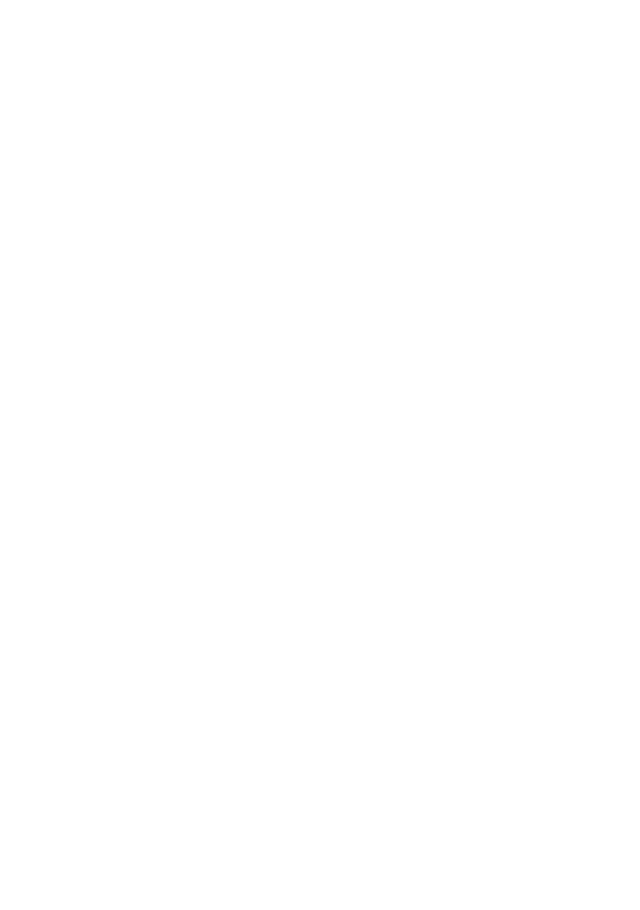
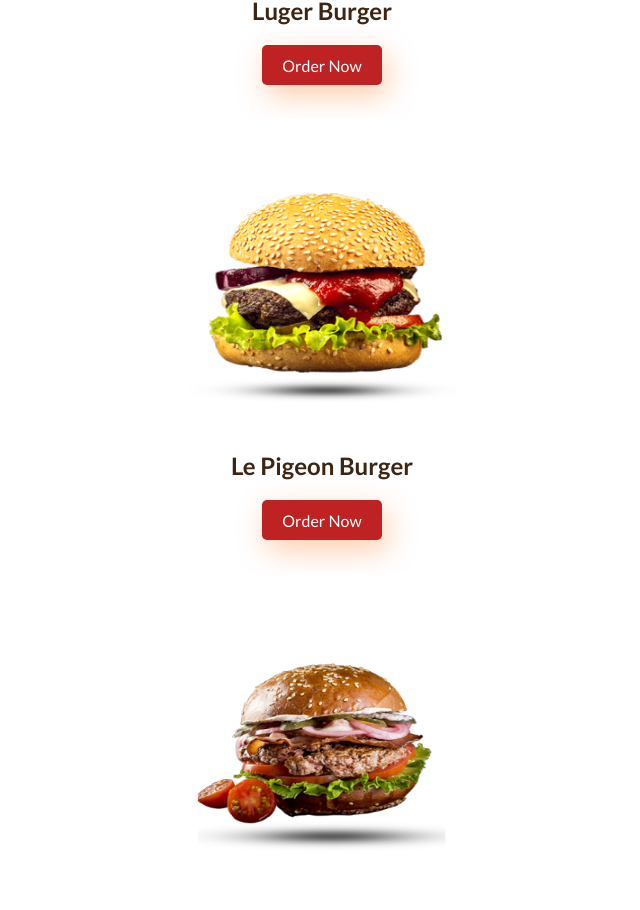
Before and after one commit to a-dubaj/Rest.Burger, a React (Create React App) app: page / in a window 1280 px wide. Shown: the part 996-1906 px from the top of the page, without its empty margins (318-958 px from the left). Before the commit the page ends 800 px from the top, so only its background shows below. Built offline with nearby package versions, Linux system fonts and the light colour scheme.

Commit message:
Added products

```diff
--- a/src/App.js
+++ b/src/App.js
@@ -2,6 +2,7 @@
 import './App.css'
 import Navbar from './Components/Navbar'
 import Header from './Components/Header'
+import Products from './Components/Products'
 import { css } from "@emotion/react";
 import PropagateLoader from 'react-spinners/PropagateLoader'
 
@@ -29,6 +30,7 @@
         <>
         <Navbar/>
         <Header/>
+        <Products/>
         </>
       }
     </div>
--- a/src/Components/Productbox.jsx
+++ b/src/Components/Productbox.jsx
@@ -1,7 +1,7 @@
 import React from 'react'
 
 function Productbox(props) {
-    retudn (
+    return (
         <div className='a-box'>
             <div className='a-b-img'>
                 <img src={props.image} alt=''/>
--- a/src/Components/Products.jsx
+++ b/src/Components/Products.jsx
@@ -1,5 +1,7 @@
 import React from 'react'
 import Productbox from './Productbox'
+import pimage1 from '../images/s1.png'
+import pimage2 from '../images/s2.png'
 
 function Products() {
     return(
@@ -7,8 +9,9 @@
             <h1>CHOOSE & ENJOY</h1>
             <p>Lorem ipsum dolor </p>
             <div className='a-cointainer'>
-
-
+                <Productbox image={pimage1} title="Luger Burger"/>
+                <Productbox image={pimage2} title="Le Pigeon Burger"/>
+                <Productbox image={pimage1} title="Luger Burger"/>
             </div>
         </div>
     )
```
